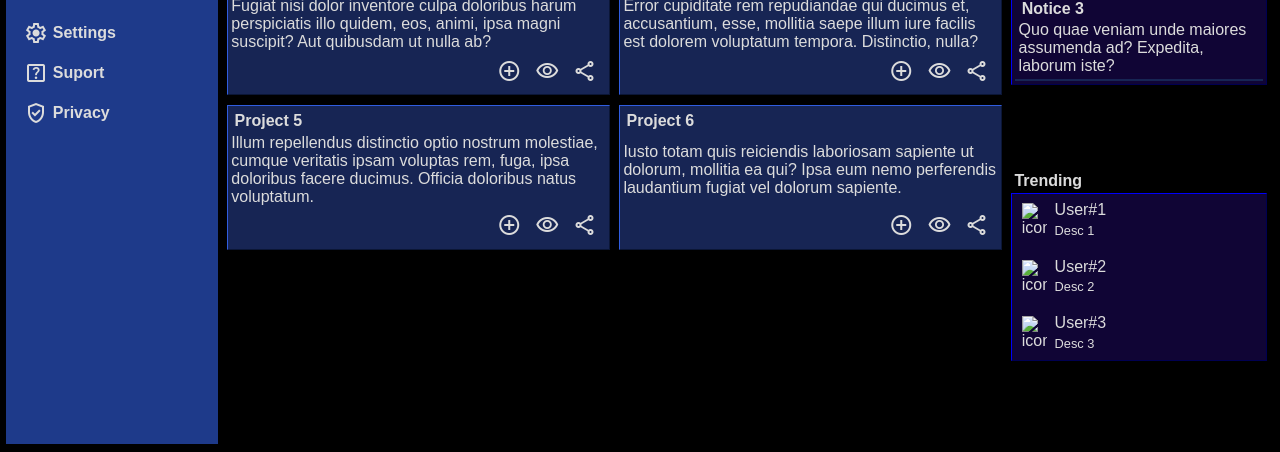
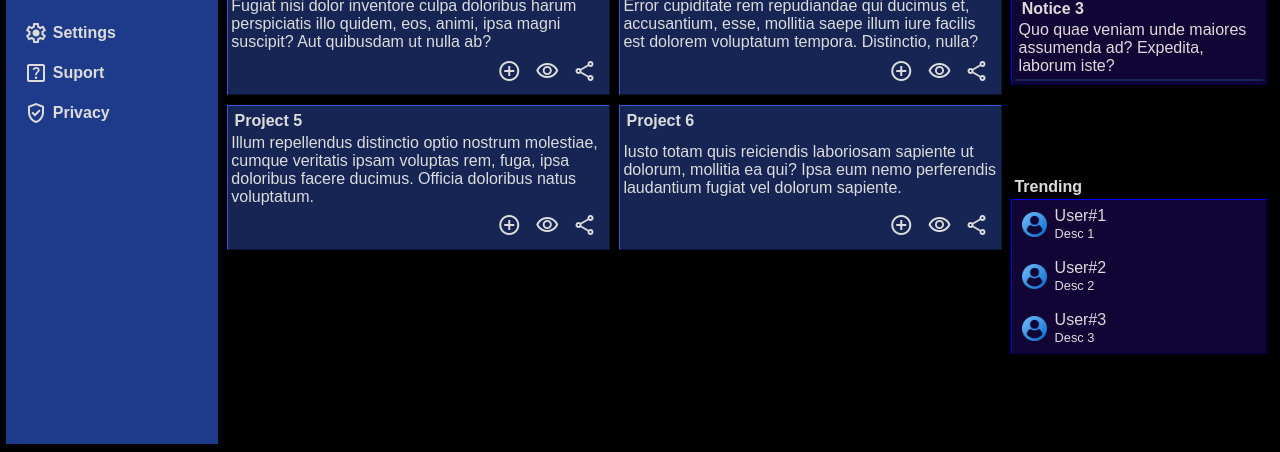
Before and after one commit to Darknhyt/ToP-Admin-Dashboard, a plain HTML site: page index.html in a window 1280 px wide. Shown: the part 348-800 px from the top of the page. Drawn offline with nearby package versions, Linux system fonts and the light colour scheme; the site is published under a folder, as on GitHub Pages, so addresses that start at the root find nothing.

Commit message:
Fixing user imgs

```diff
--- a/index.html
+++ b/index.html
@@ -122,9 +122,9 @@
         <div id="trending">
             <h4>Trending</h4>
             <div id="trend">
-                <div class="usr-trending"><img src="/img/other_users.png" alt="icon" width="32"><span class="usr">User#1</span><span class="desc">Desc 1</span></div>
-                <div class="usr-trending"><img src="/img/other_users.png" alt="icon" width="32"><span class="usr">User#2</span><span class="desc">Desc 2</span></div>
-                <div class="usr-trending"><img src="/img/other_users.png" alt="icon" width="32"><span class="usr">User#3</span><span class="desc">Desc 3</span></div>
+                <div class="usr-trending"><img src="img/other_users.png" alt="icon" width="32"><span class="usr">User#1</span><span class="desc">Desc 1</span></div>
+                <div class="usr-trending"><img src="img/other_users.png" alt="icon" width="32"><span class="usr">User#2</span><span class="desc">Desc 2</span></div>
+                <div class="usr-trending"><img src="img/other_users.png" alt="icon" width="32"><span class="usr">User#3</span><span class="desc">Desc 3</span></div>
             </div>
         </div>
     </div>
```
